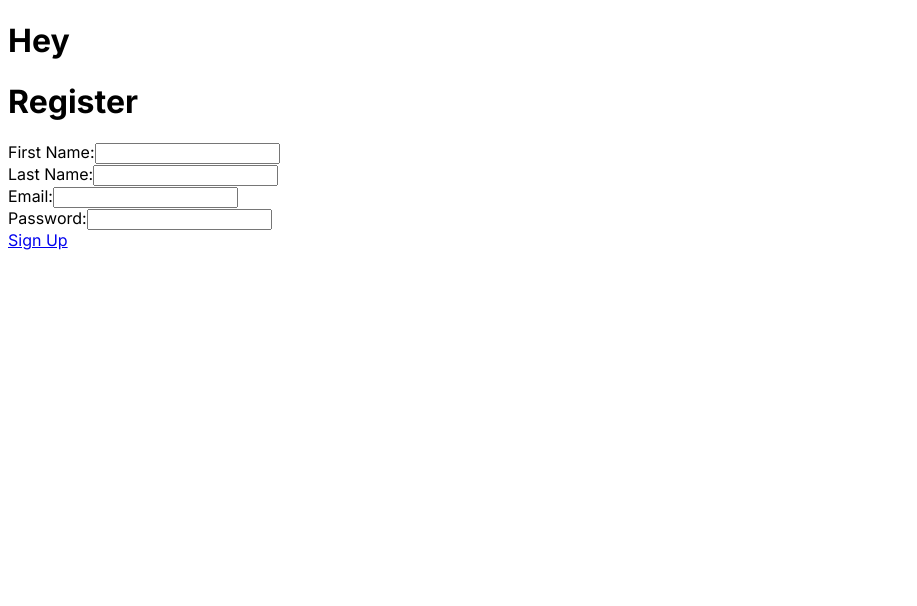
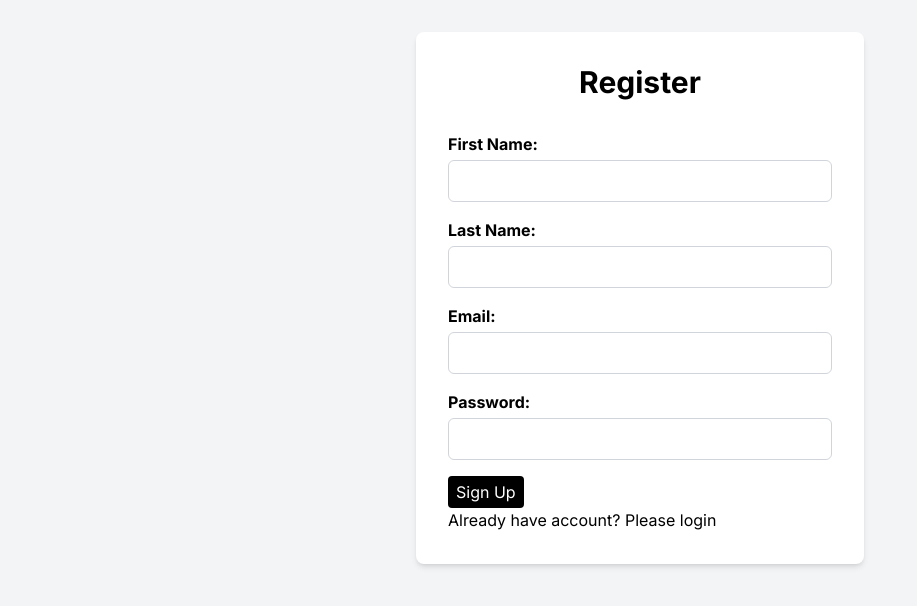
Before and after one commit to Harisali78/next-express, a Next.js app in the folder frontend/: page / in a window 1280 px wide. Shown: the top 606 px of the page, without its empty margins (0-917 px from the left). Built offline with nearby package versions, Linux system fonts and the light colour scheme.

Commit message:
tailwind configuration fixed & authentication fixes

```diff
--- a/frontend/app/login/page.tsx
+++ b/frontend/app/login/page.tsx
@@ -1,9 +1,8 @@
 "use client";
 import { useRouter } from "next/navigation";
 import { useState, ChangeEvent, FormEvent } from "react";
+import { User } from "../types/page"
 import axios from "axios";
-import {User} from "../types/page"
-// import Navbar from "../navbar/navbar";
 
 
 export default function Login() {
@@ -27,7 +26,7 @@ export default function Login() {
       password: user.password,
     };
     try {
-      const response = await axios.post("http://localhost:8080/api/v1/login", createdUser);
+      const response = await axios.post("http://localhost:5000/api/v1/login", createdUser);
       console.log(response.data.token);
 
       router.push("/Products");
--- a/frontend/app/page.tsx
+++ b/frontend/app/page.tsx
@@ -2,11 +2,10 @@
 import React, { useState, ChangeEvent, FormEvent } from "react";
 import { useRouter } from "next/navigation";
 import axios from "axios";
+import { UserData } from "./types/page";
 import Link from "next/link";
-import Products from "./Products/page";
-import { UserData } from "./types/page";
 
-const RegisterForm: React.FC = () => {
+const RegisterForm = () => {
   const router = useRouter();
   const [userData, setUserData] = useState<UserData>({
     first_name: "",
@@ -17,6 +16,7 @@ const RegisterForm: React.FC = () => {
 
   const changeHandler = (e: ChangeEvent<HTMLInputElement>): void => {
     const { name, value } = e.target;
+    console.log(name, value)
     setUserData({ ...userData, [name]: value });
   };
 
@@ -26,11 +26,11 @@ const RegisterForm: React.FC = () => {
     e.preventDefault();
     try {
       const response = await axios.post(
-        "http://localhost:8080/api/v1/signup",
+        "http://localhost:5000/api/v1/register",
         userData
       );
       console.log("Registration successful!", response.data);
-      router.push("/Products");
+      // router.push("/Products");
     } catch (error) {
       console.error("Registration failed:", error);
     }
@@ -38,7 +38,6 @@ const RegisterForm: React.FC = () => {
 
   return (
     <div>
-      <h1 className="text-4xl border">Hey</h1>
       <div className="bg-gray-100 min-h-screen py-8">
         <div className="max-w-md mx-auto bg-white rounded-lg shadow-md p-8">
           <h1 className="text-3xl font-bold text-center mb-8">Register</h1>
@@ -95,13 +94,13 @@ const RegisterForm: React.FC = () => {
                 className="w-full border border-gray-300 rounded-md px-4 py-2 focus:outline-none focus:ring focus:border-blue-300"
               />
             </div>
-
-            <Link
-              className="bg-blue-500 hover:bg-blue-600 text-white font-bold py-2 px-4 rounded-full"
-              href="/Products"
+            <button
+              className="bg-black text-white py-1 px-2 rounded"
+              type="submit"
             >
               Sign Up
-            </Link>
+            </button>
+            <p>Already have account? Please <Link href='/login'>login</Link></p>
           </form>
         </div>
       </div>
--- a/frontend/tailwind.config.js
+++ b/frontend/tailwind.config.js
@@ -1,18 +1,15 @@
 /** @type {import('tailwindcss').Config} */
 module.exports = {
   content: [
-    './pages/**/*.{js,ts,jsx,tsx,mdx}',
-    './components/**/*.{js,ts,jsx,tsx,mdx}',
-    './app/**/*.{js,ts,jsx,tsx,mdx}',
+    "./app/**/*.{js,ts,jsx,tsx,mdx}",
+    "./pages/**/*.{js,ts,jsx,tsx,mdx}",
+    "./components/**/*.{js,ts,jsx,tsx,mdx}",
+
+    // Or if using `src` directory:
+    "./src/**/*.{js,ts,jsx,tsx,mdx}",
   ],
   theme: {
-    extend: {
-      backgroundImage: {
-        'gradient-radial': 'radial-gradient(var(--tw-gradient-stops))',
-        'gradient-conic':
-          'conic-gradient(from 180deg at 50% 50%, var(--tw-gradient-stops))',
-      },
-    },
+    extend: {},
   },
   plugins: [],
 }
```
Also changed, not shown: frontend/app/layout.tsx (+2 -24 lines), frontend/styles/globals.css (renamed from frontend/app/globals.css).
